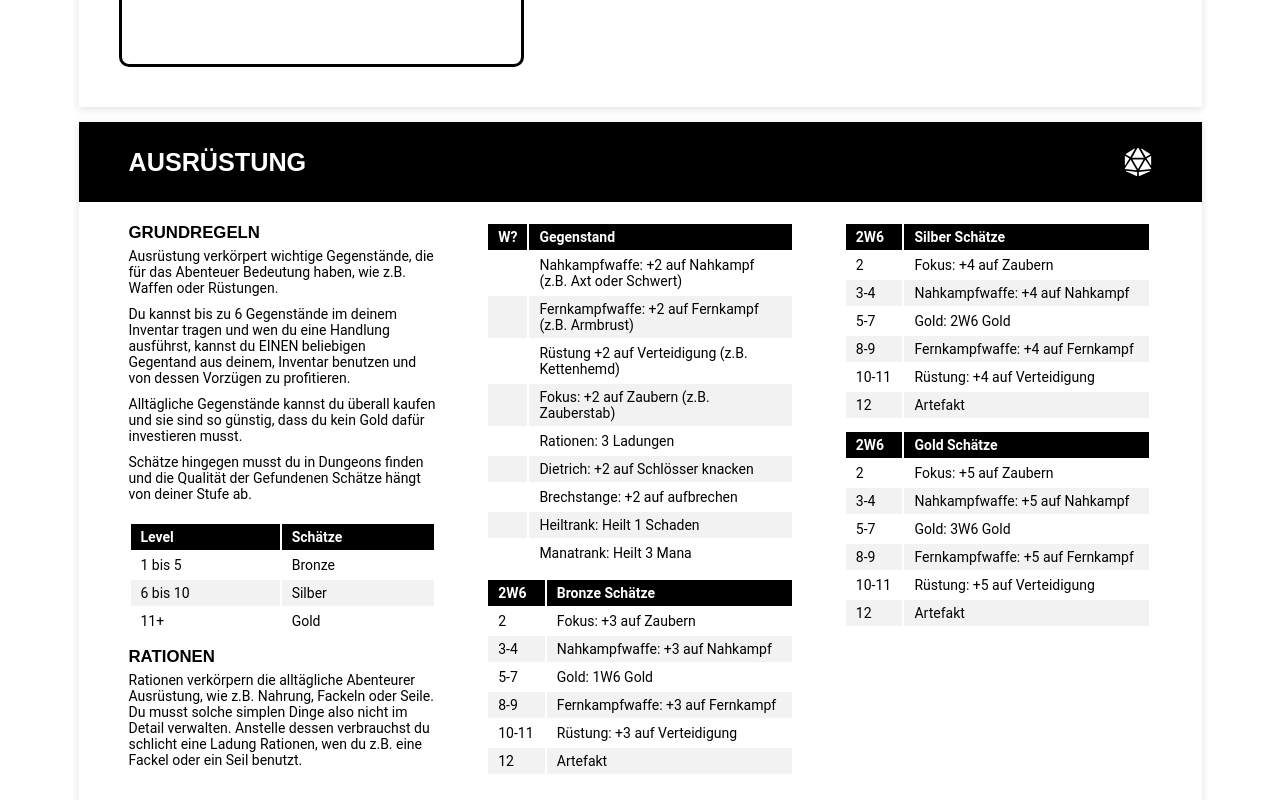
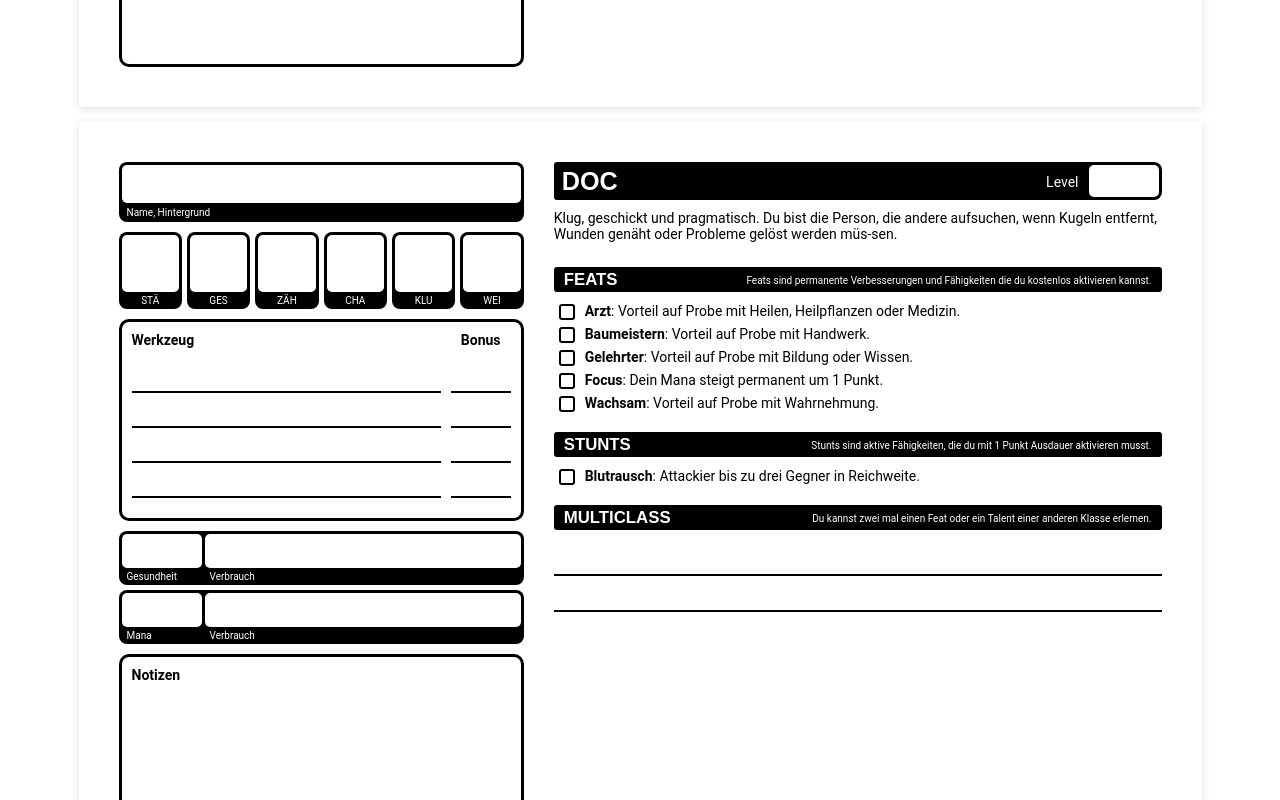
Before and after one commit to Paraldos/dungeoncrawl, a React (Vite) app: page / in a window 1280 px wide. Shown: the part 10480-11280 px from the top of the page. Built offline with nearby package versions, Linux system fonts and the light colour scheme.

Commit message:
added doc

```diff
--- a/src/components/playbooks/data/_Berserker.js
+++ b/src/components/playbooks/data/Deadlands/_Berserker.js
@@ -1,6 +1,6 @@
-import descriptions from "./Descriptions.js";
-import Talent from "./Talent.js";
-import Playbook from "./Playbook.js";
+import descriptions from "../Descriptions.js";
+import Talent from "../Talent.js";
+import Playbook from "../Playbook.js";
 
 const Berserker = new Playbook(
   "Berserker",
--- /dev/null
+++ b/src/components/playbooks/data/Deadlands/_doc.js
@@ -0,0 +1,21 @@
+import descriptions from "../Descriptions.js";
+import Talent from "../Talent.js";
+import Playbook from "../Playbook.js";
+
+const doc = new Playbook(
+  "Doc",
+  "Klug, geschickt und pragmatisch. Du bist die Person, die andere aufsuchen, wenn Kugeln entfernt, Wunden genäht oder Probleme gelöst werden müs-sen.",
+  [
+    new Talent(
+      "Arzt",
+      descriptions.skill(["Heilen", "Heilpflanzen", "Medizin"])
+    ),
+    new Talent("Baumeistern", descriptions.skill(["Handwerk"])),
+    new Talent("Gelehrter", descriptions.skill(["Bildung", "Wissen"])),
+    new Talent("Focus", descriptions.extraMana),
+    new Talent("Wachsam", descriptions.skill(["Wahrnehmung"])),
+  ],
+  [new Talent("Blutrausch", descriptions.multiattack)]
+);
+
+export default doc;
--- a/src/components/playbooks/data/ListOfPlaybooks.js
+++ b/src/components/playbooks/data/ListOfPlaybooks.js
@@ -6,7 +6,8 @@ import Fighter from "./_Fighter.js";
 import Cleric from "./_Cleric.js";
 import Rogue from "./_Rogue.js";
 import Wizard from "./_Wizard.js";
-import Berserker from "./_Berserker.js";
+import Berserker from "./Deadlands/_Berserker.js";
+import doc from "./Deadlands/_doc.js";
 
 const listOfPlaybooks = [
   Barbarian,
@@ -18,5 +19,6 @@ const listOfPlaybooks = [
   Rogue,
   Wizard,
   Berserker,
+  doc,
 ];
 export default listOfPlaybooks;
```
